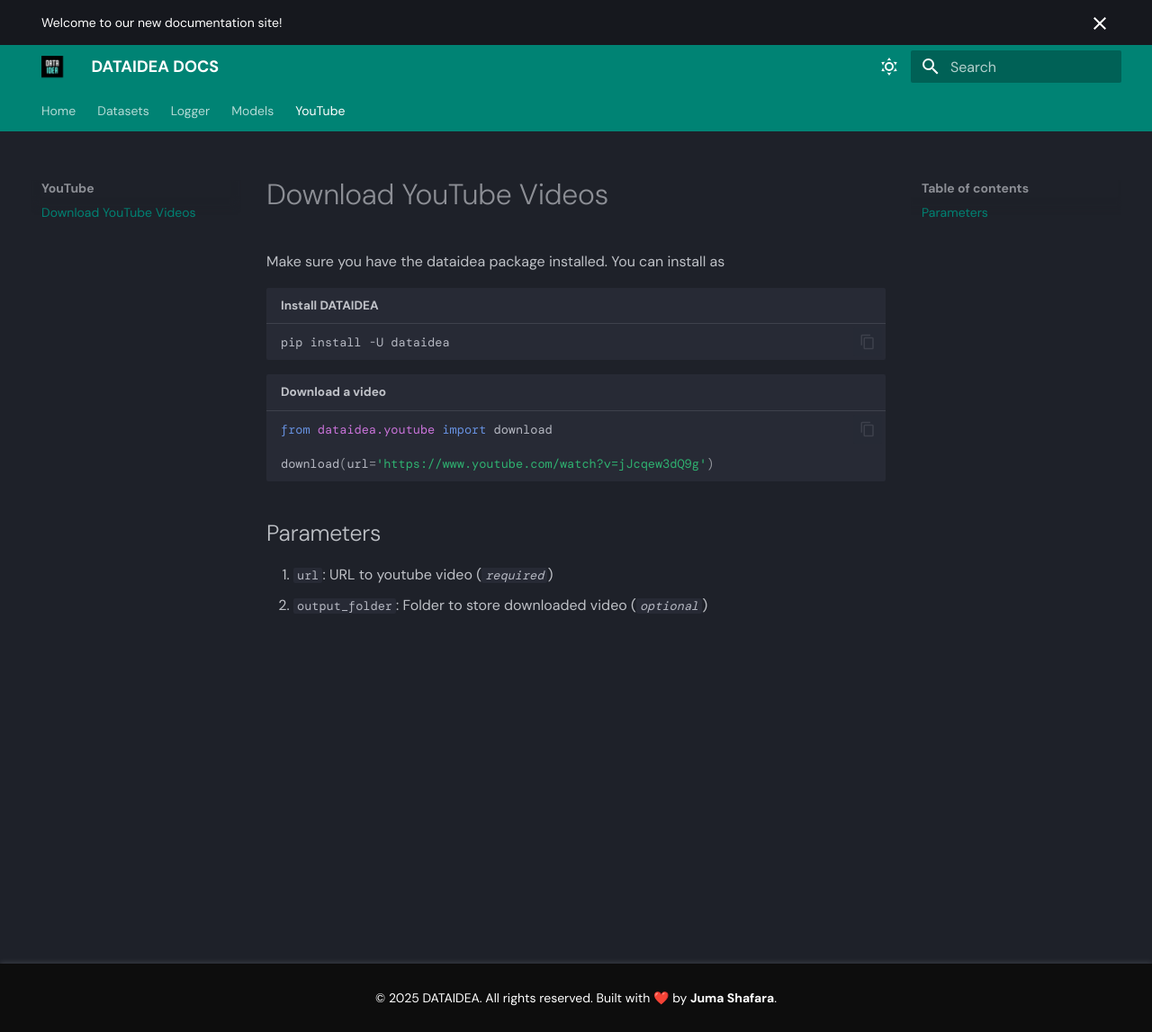
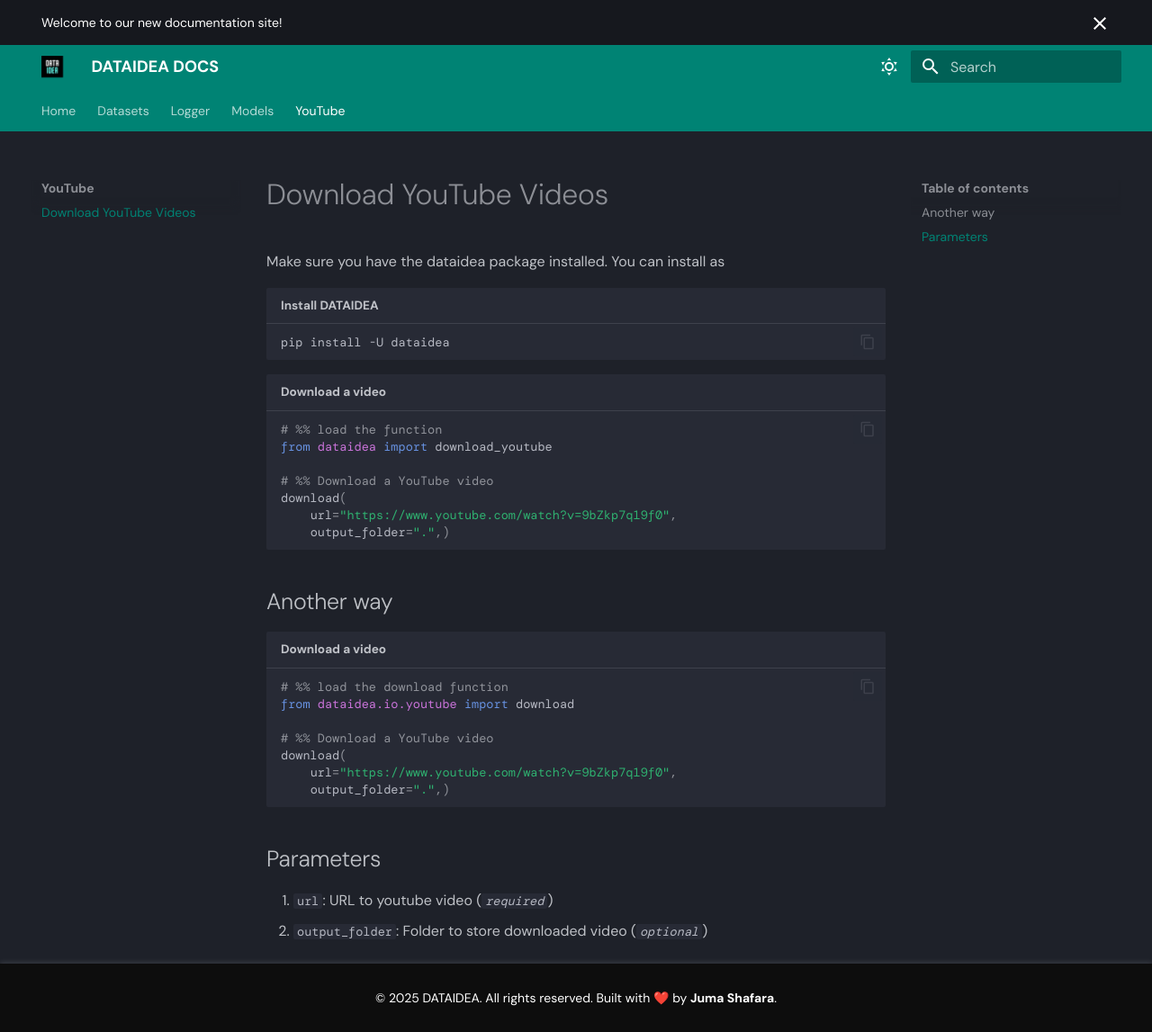
Before and after one commit to dataideaorg/dataidea-docs, an MkDocs documentation site: the page built from docs/YouTube/download_youtube.md, in a window 1280 px wide and 1147 px high. Shown: the whole window at 90% size. Built offline with MkDocs 1.6.1 and Material for MkDocs 9.7.7, drawn with Linux system fonts in a browser that asks for light colours; some web fonts are replaced.

Commit message:
refactor: updated the youtube and logging tutorials to use latest dataidea version

````diff
--- a/docs/YouTube/download_youtube.md
+++ b/docs/YouTube/download_youtube.md
@@ -11,9 +11,25 @@
 ```
 
 ```py title="Download a video"
-from dataidea.youtube import download
+# %% load the function
+from dataidea import download_youtube
 
-download(url='https://www.youtube.com/watch?v=jJcqew3dQ9g')
+# %% Download a YouTube video
+download(
+    url="https://www.youtube.com/watch?v=9bZkp7q19f0",
+    output_folder=".",)
+```
+
+## Another way
+
+```py title="Download a video"
+# %% load the download function
+from dataidea.io.youtube import download
+
+# %% Download a YouTube video
+download(
+    url="https://www.youtube.com/watch?v=9bZkp7q19f0",
+    output_folder=".",)
 ```
 
 ## Parameters
````
Also changed, not shown: docs/Logger/1_logging_events.md (+14 -2 lines).
